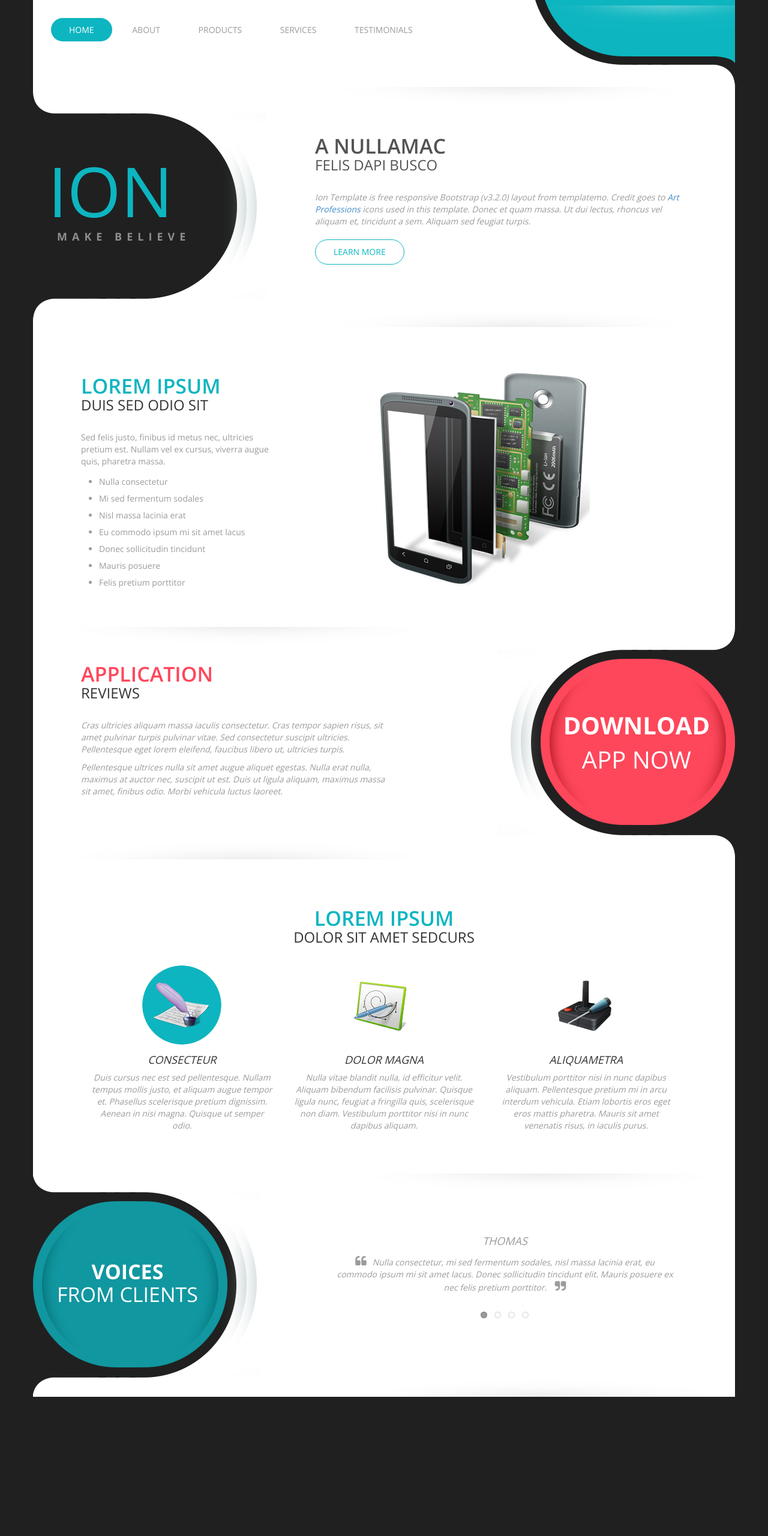
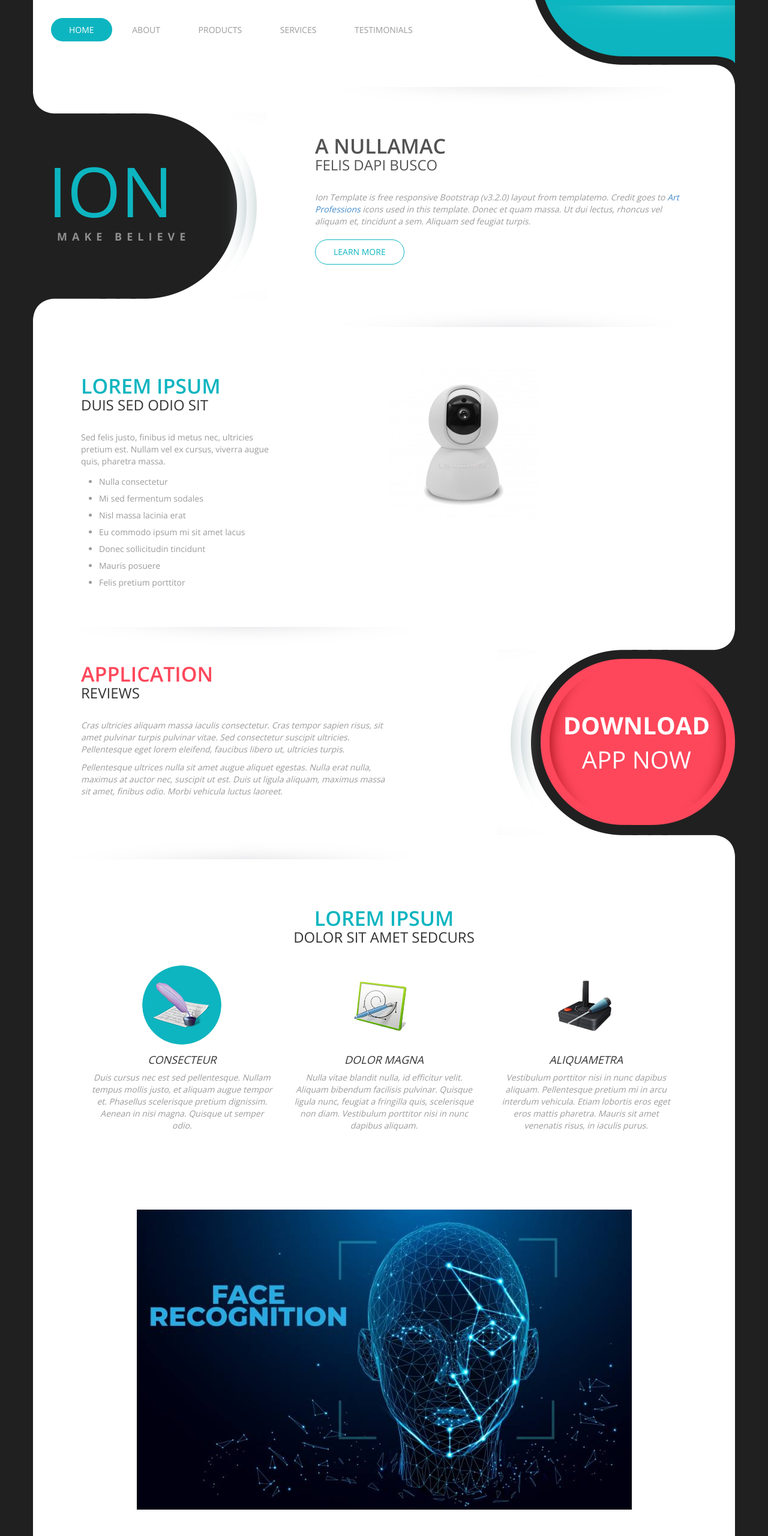
Before and after one commit to Mohammedazzam/app_mashen, a plain HTML site: page index.html in a window 1280 px wide. Shown: the top 2560 px of the page at 60% size. Before the commit the page ends 2328 px from the top, so only its background shows below. Drawn offline with nearby package versions, Linux system fonts and the light colour scheme; some packages are replaced by stand-ins of ours.

Commit message:
تعديل

```diff
--- a/index.html
+++ b/index.html
@@ -79,7 +79,7 @@
                     </ul>
                 </div>
                 <div class="col-lg-7 col-md-7 col-sm-7 templatemo-about-right">
-                    <img src="images/smart-phone.png" alt="Smart Phone">
+                    <img src="images/WhatsApp Image 2020-08-27 at 12.45.35 AM.jpeg" alt="Smart Phone">
                 </div>
             </div>
         </div>
@@ -98,7 +98,7 @@
 					</em></p>
                 </div>
                 <div class="templatemo-products-right col-lg-5 col-md-5 col-sm-5 templatemo-white-bg">
-                    <a href="#" class="templatemo-products-link text-uppercase">
+                    <a href="https://drive.google.com/file/d/14dieSHIcyQ1nQinMOhjSbExln81R1ibl/view?usp=sharing" class="templatemo-products-link text-uppercase">
                         <span class="first">Download</span>
                         <span class="second">App Now</span>
                     </a>
@@ -127,6 +127,14 @@
                     <h4><em>Aliquametra</em></h4>
                     <p class="templatemo-light-gray-text"><em>Vestibulum porttitor nisi in nunc dapibus aliquam. Pellentesque pretium mi in arcu interdum vehicula. Etiam lobortis eros eget eros mattis pharetra. Mauris sit amet venenatis risus, in iaculis purus.</em></p>
                 </div>
+            </div>
+        </div>
+    </section>
+
+    <section id="services">
+        <div class="container templatemo-white-bg text-center">
+            <div class="row templatemo-services">
+                <img src="images/WhatsApp Image 2020-08-27 at 12.45.34 AM.jpeg" alt="">
             </div>
         </div>
     </section>
```
Also changed, not shown: images/WhatsApp Image 2020-08-27 at 12.45.34 AM.jpeg (added), images/WhatsApp Image 2020-08-27 at 12.45.35 AM.jpeg (added).
